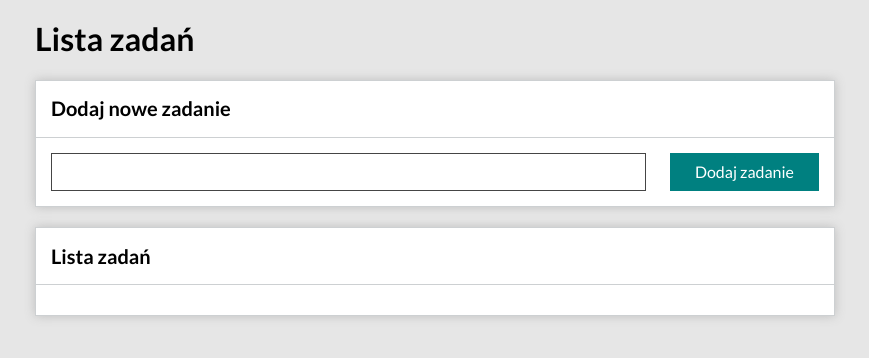
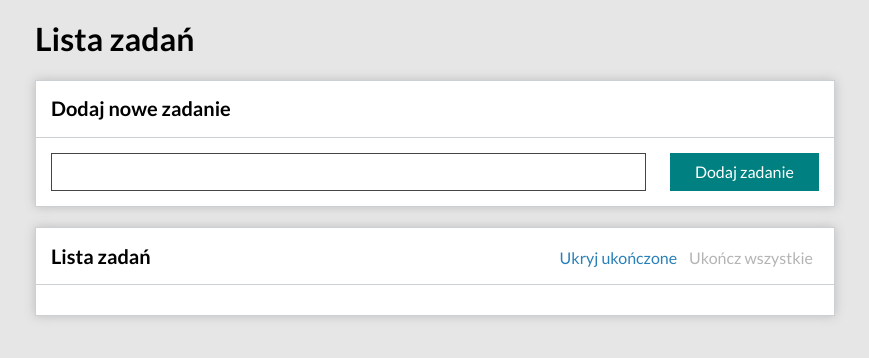
Before and after one commit to Maciej86/todo-list-react, a React (Create React App) app: page / in a window 1280 px wide. Shown: the top 358 px of the page, without its empty margins (205-1074 px from the left). Built offline with nearby package versions, Linux system fonts and the light colour scheme.

Commit message:
Added more selectors

```diff
--- a/src/features/tasks/Buttons/index.js
+++ b/src/features/tasks/Buttons/index.js
@@ -1,21 +1,31 @@
+import { useSelector, useDispatch } from "react-redux";
+import {
+  selectTasks,
+  selectHideDone,
+  selectIsEveryTaskDone,
+  selectAreTasksEmpty,
+  toggleHideDone,
+  toggleHideAllDone,
+} from "../tasksSlice";
 import { Button, WraperButton } from "../Buttons/styled";
-import { useSelector, useDispatch } from "react-redux";
-import { selectTasks, toggleHideDone, toggleHideAllDone } from "../tasksSlice";
 
 const Buttons = () => {
-  const { tasks, hideDone } = useSelector(selectTasks);
+  const tasks = useSelector(selectTasks);
+  const hideDone = useSelector(selectHideDone);
+  const isEvryTaskDone = useSelector(selectIsEveryTaskDone);
+  const areTaskEmpty = useSelector(selectAreTasksEmpty);
   const dispatch = useDispatch();
 
   return (
     <WraperButton>
-      {tasks.length > 0 && (
+      {!areTaskEmpty && (
         <>
           <Button onClick={() => dispatch(toggleHideDone())}>
             {hideDone ? "Pokaż" : "Ukryj"} ukończone
           </Button>
           <Button
             onClick={() => dispatch(toggleHideAllDone())}
-            disabled={tasks.every(({ done }) => done)}
+            disabled={isEvryTaskDone}
           >
             Ukończ wszystkie
           </Button>
--- a/src/features/tasks/TasksList/index.js
+++ b/src/features/tasks/TasksList/index.js
@@ -1,6 +1,10 @@
-import { useSelector } from "react-redux";
-import { useDispatch } from "react-redux";
-import { selectTasks, removeTask, toggleTaskDone } from "../tasksSlice";
+import { useSelector, useDispatch } from "react-redux";
+import {
+  selectTasks,
+  selectHideDone,
+  removeTask,
+  toggleTaskDone,
+} from "../tasksSlice";
 import removeIcon from "./images/remove.png";
 import doneIcon from "./images/done.png";
 import {
@@ -12,7 +16,8 @@ import {
 } from "./styled";
 
 const TasksList = () => {
-  const { tasks, hideDone } = useSelector(selectTasks);
+  const tasks = useSelector(selectTasks);
+  const hideDone = useSelector(selectHideDone);
   const dispatch = useDispatch();
 
   return (
--- a/src/features/tasks/tasksSlice.js
+++ b/src/features/tasks/tasksSlice.js
@@ -35,5 +35,14 @@ export const {
   toggleTaskDone,
   toggleHideAllDone,
 } = tasksSlice.actions;
-export const selectTasks = (state) => state.tasks;
+
+const selectTasksState = (state) => state.tasks;
+
+export const selectTasks = (state) => selectTasksState(state).tasks;
+export const selectHideDone = (state) => selectTasksState(state).hideDone;
+export const selectAreTasksEmpty = (state) =>
+  selectTasksState(state).length === 0;
+export const selectIsEveryTaskDone = (state) =>
+  selectTasks(state).every(({ done }) => done);
+
 export default tasksSlice.reducer;
```
